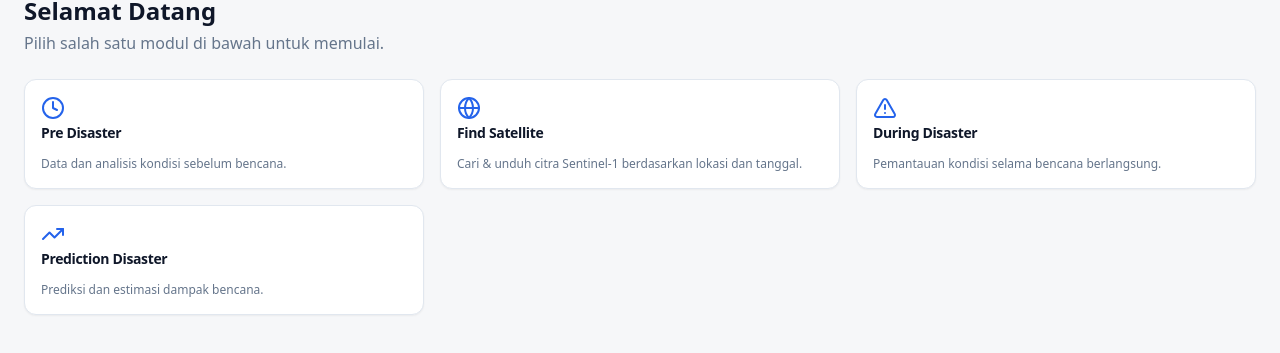
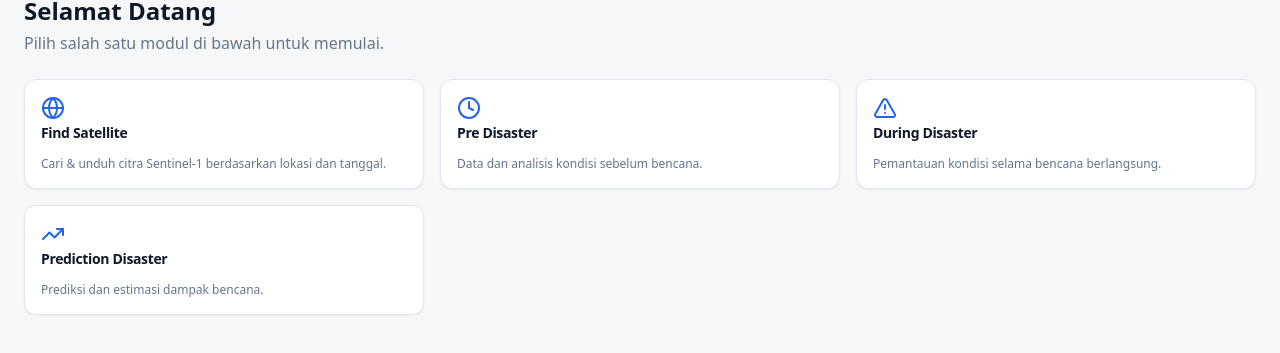
Before and after one commit to supermap-bpt/bnpb-disaster, a React (Vite) app in the folder frontend/: page / in a window 1280 px wide. Shown: the part 131-484 px from the top of the page. Built offline with nearby package versions, Linux system fonts and the light colour scheme; no server answers; the HTML template or start-up script is replaced by a standard one.

Commit message:
fix: update layout card on dashboard page

```diff
--- a/frontend/src/pages/DashboardPage.tsx
+++ b/frontend/src/pages/DashboardPage.tsx
@@ -5,11 +5,31 @@ import { useLanguage } from "@/context/LanguageContext";
 import { usePreDisasterMenu } from "@/context/PreDisasterMenuContext";
 import type { TranslationKey } from "@/i18n/translations";
 
-const SIMPLE_DASHBOARD_CARDS: { path: string; icon: typeof Globe; titleKey: TranslationKey; descKey: TranslationKey }[] = [
-  { path: "/satellite-explorer", icon: Globe, titleKey: "navFindSatellite", descKey: "findSatelliteDesc" },
-  { path: "/during-disaster", icon: AlertTriangle, titleKey: "navDuringDisaster", descKey: "duringDisasterDesc" },
-  { path: "/prediction-disaster", icon: TrendingUp, titleKey: "navPredictionDisaster", descKey: "predictionDisasterDesc" },
-];
+const SIMPLE_DASHBOARD_CARDS: {
+  path: string;
+  icon: typeof Globe;
+  titleKey: TranslationKey;
+  descKey: TranslationKey;
+}[] = [
+    {
+      path: "/satellite-explorer",
+      icon: Globe,
+      titleKey: "navFindSatellite",
+      descKey: "findSatelliteDesc",
+    },
+    {
+      path: "/during-disaster",
+      icon: AlertTriangle,
+      titleKey: "navDuringDisaster",
+      descKey: "duringDisasterDesc",
+    },
+    {
+      path: "/prediction-disaster",
+      icon: TrendingUp,
+      titleKey: "navPredictionDisaster",
+      descKey: "predictionDisasterDesc",
+    },
+  ];
 
 function DashboardPage() {
   const { t } = useLanguage();
@@ -21,6 +41,27 @@ function DashboardPage() {
       <p className="mt-1 text-muted-foreground">{t("welcomeSubtitle")}</p>
 
       <div className="mt-6 grid grid-cols-1 gap-4 sm:grid-cols-2 lg:grid-cols-3">
+
+        {/* Find Satellite */}
+        <Link
+          to={SIMPLE_DASHBOARD_CARDS[0].path}
+        >
+          <Card className="h-full transition-colors hover:border-primary/40">
+            <CardHeader>
+              <Globe className="h-6 w-6 text-primary" />
+              <CardTitle className="mt-2">
+                {t(SIMPLE_DASHBOARD_CARDS[0].titleKey)}
+              </CardTitle>
+            </CardHeader>
+            <CardContent>
+              <CardDescription>
+                {t(SIMPLE_DASHBOARD_CARDS[0].descKey)}
+              </CardDescription>
+            </CardContent>
+          </Card>
+        </Link>
+
+        {/* Pre Disaster */}
         <Card
           role="button"
           tabIndex={0}
@@ -42,7 +83,8 @@ function DashboardPage() {
           </CardContent>
         </Card>
 
-        {SIMPLE_DASHBOARD_CARDS.map(({ path, icon: Icon, titleKey, descKey }) => (
+        {/* During & Prediction */}
+        {SIMPLE_DASHBOARD_CARDS.slice(1).map(({ path, icon: Icon, titleKey, descKey }) => (
           <Link key={path} to={path}>
             <Card className="h-full transition-colors hover:border-primary/40">
               <CardHeader>
@@ -55,6 +97,7 @@ function DashboardPage() {
             </Card>
           </Link>
         ))}
+
       </div>
     </main>
   );
```
